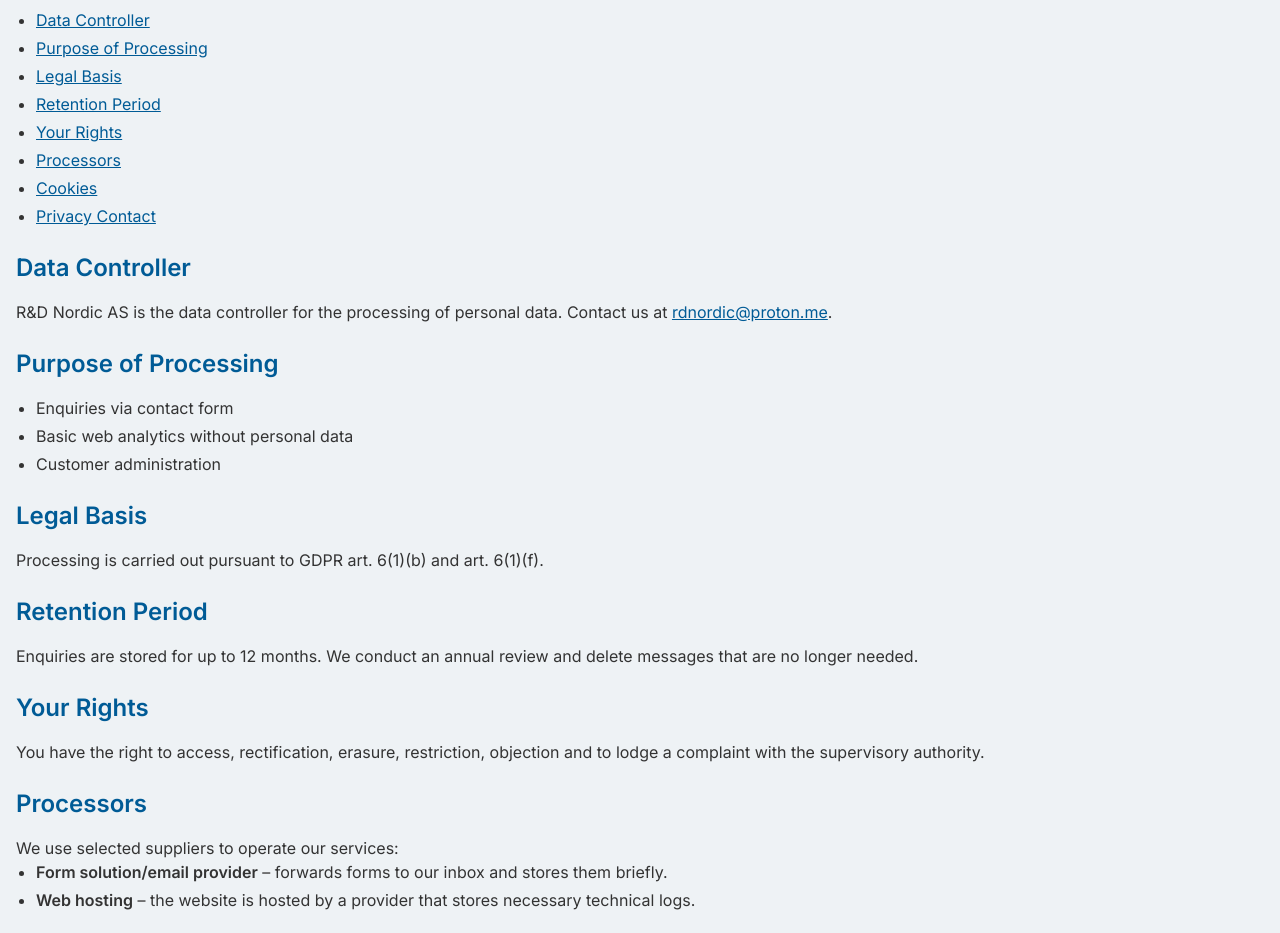
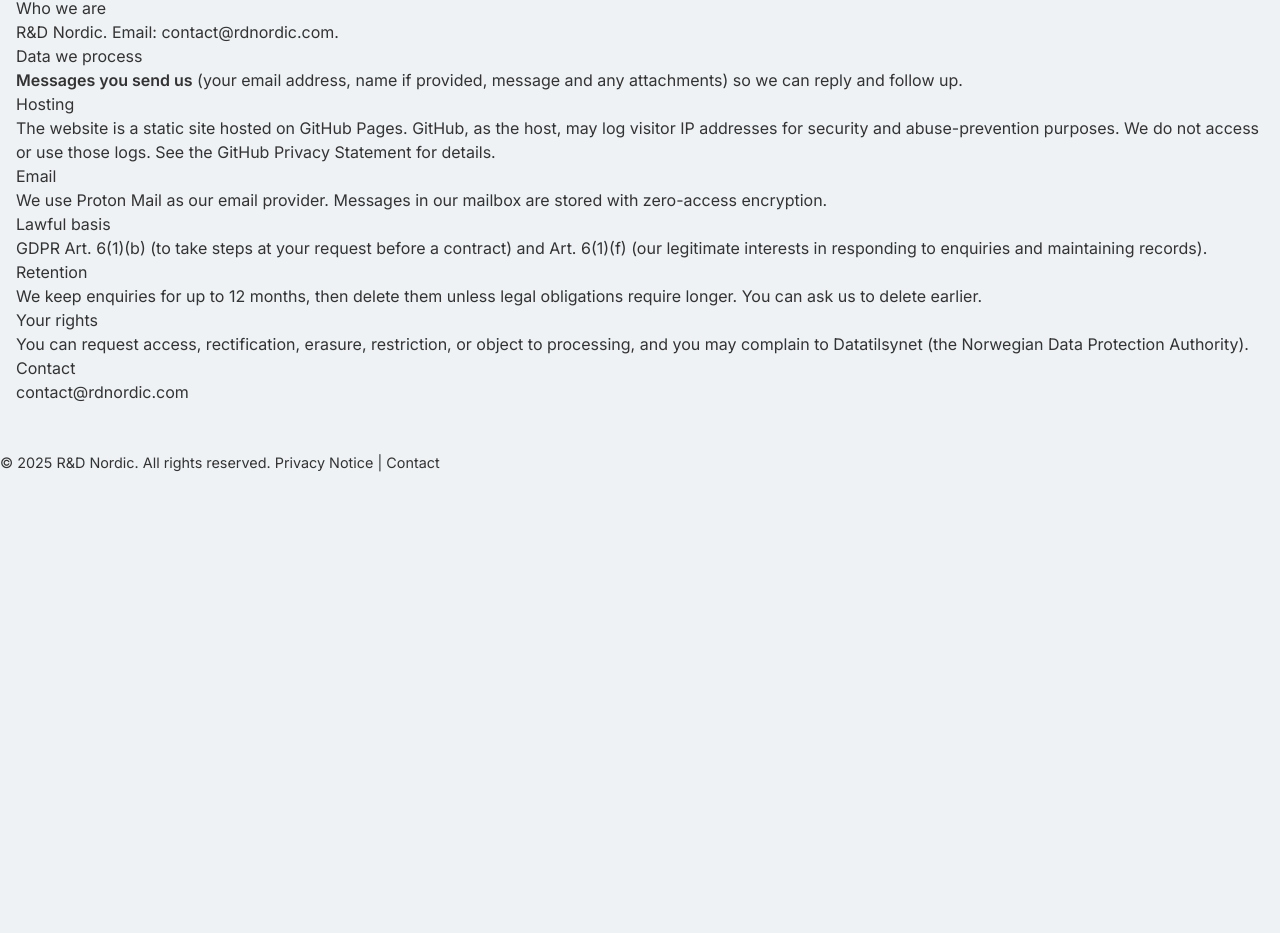
Before and after one commit to RDNordic/RDNordic, a plain HTML site: page privacy.html in a window 1280 px wide. Shown: the part 141-1074 px from the top of the page. After the commit the page ends 800 px from the top, so only its background shows below. Drawn offline with nearby package versions, Linux system fonts and the light colour scheme.

Commit message:
refactor: remove contact form and update privacy

```diff
--- a/privacy.html
+++ b/privacy.html
@@ -22,59 +22,35 @@
         </nav>
     </header>
     <main class="container py-8">
-        <h1 class="text-3xl font-semibold text-[#005b96] mb-6">Privacy Notice</h1>
-        <nav class="mb-6">
-            <ul class="list-disc pl-5 space-y-1">
-                <li><a href="#data-controller" class="text-[#005b96] underline">Data Controller</a></li>
-                <li><a href="#purpose" class="text-[#005b96] underline">Purpose of Processing</a></li>
-                <li><a href="#legal-basis" class="text-[#005b96] underline">Legal Basis</a></li>
-                <li><a href="#retention" class="text-[#005b96] underline">Retention Period</a></li>
-                <li><a href="#rights" class="text-[#005b96] underline">Your Rights</a></li>
-                <li><a href="#processors" class="text-[#005b96] underline">Processors</a></li>
-                <li><a href="#cookies" class="text-[#005b96] underline">Cookies</a></li>
-                <li><a href="#privacy-contact" class="text-[#005b96] underline">Privacy Contact</a></li>
-            </ul>
-        </nav>
-        <section id="data-controller" class="mb-6">
-            <h2 class="text-2xl font-semibold text-[#005b96] mb-4">Data Controller</h2>
-            <p>R&amp;D Nordic AS is the data controller for the processing of personal data. Contact us at <a href="mailto:rdnordic@proton.me" class="text-[#005b96] underline">rdnordic@proton.me</a>.</p>
-        </section>
-        <section id="purpose" class="mb-6">
-            <h2 class="text-2xl font-semibold text-[#005b96] mb-4">Purpose of Processing</h2>
-            <ul class="list-disc pl-5 space-y-1">
-                <li>Enquiries via contact form</li>
-                <li>Basic web analytics without personal data</li>
-                <li>Customer administration</li>
-            </ul>
-        </section>
-        <section id="legal-basis" class="mb-6">
-            <h2 class="text-2xl font-semibold text-[#005b96] mb-4">Legal Basis</h2>
-            <p>Processing is carried out pursuant to GDPR art. 6(1)(b) and art. 6(1)(f).</p>
-        </section>
-        <section id="retention" class="mb-6">
-            <h2 class="text-2xl font-semibold text-[#005b96] mb-4">Retention Period</h2>
-            <p>Enquiries are stored for up to 12 months. We conduct an annual review and delete messages that are no longer needed.</p>
-        </section>
-        <section id="rights" class="mb-6">
-            <h2 class="text-2xl font-semibold text-[#005b96] mb-4">Your Rights</h2>
-            <p>You have the right to access, rectification, erasure, restriction, objection and to lodge a complaint with the supervisory authority.</p>
-        </section>
-        <section id="processors" class="mb-6">
-            <h2 class="text-2xl font-semibold text-[#005b96] mb-4">Processors</h2>
-            <p>We use selected suppliers to operate our services:</p>
-            <ul class="list-disc pl-5 space-y-1">
-                <li><strong>Form solution/email provider</strong> – forwards forms to our inbox and stores them briefly.</li>
-                <li><strong>Web hosting</strong> – the website is hosted by a provider that stores necessary technical logs.</li>
-            </ul>
-        </section>
-        <section id="cookies" class="mb-6">
-            <h2 class="text-2xl font-semibold text-[#005b96] mb-4">Cookies</h2>
-            <p>We use only necessary cookies. A banner may be added if needed in the future.</p>
-        </section>
-        <section id="privacy-contact" class="mb-6">
-            <h2 class="text-2xl font-semibold text-[#005b96] mb-4">Privacy Contact</h2>
-            <p>Have questions about privacy? Contact us at <a href="mailto:rdnordic@proton.me" class="text-[#005b96] underline">rdnordic@proton.me</a>.</p>
-        </section>
+        <h1>Privacy Notice</h1>
+
+        <p>We do not use cookies or analytics and we do not embed third-party tracking scripts. The only personal data we receive is what you choose to send us by email.</p>
+
+        <h2>Who we are</h2>
+        <p>R&amp;D Nordic. Email: <a href="mailto:contact@rdnordic.com">contact@rdnordic.com</a>.</p>
+
+        <h2>Data we process</h2>
+        <ul>
+          <li><strong>Messages you send us</strong> (your email address, name if provided, message and any attachments) so we can reply and follow up.</li>
+        </ul>
+
+        <h2>Hosting</h2>
+        <p>The website is a static site hosted on GitHub Pages. GitHub, as the host, may log visitor IP addresses for security and abuse-prevention purposes. We do not access or use those logs. See the GitHub Privacy Statement for details.</p>
+
+        <h2>Email</h2>
+        <p>We use Proton Mail as our email provider. Messages in our mailbox are stored with zero-access encryption.</p>
+
+        <h2>Lawful basis</h2>
+        <p>GDPR Art. 6(1)(b) (to take steps at your request before a contract) and Art. 6(1)(f) (our legitimate interests in responding to enquiries and maintaining records).</p>
+
+        <h2>Retention</h2>
+        <p>We keep enquiries for up to 12 months, then delete them unless legal obligations require longer. You can ask us to delete earlier.</p>
+
+        <h2>Your rights</h2>
+        <p>You can request access, rectification, erasure, restriction, or object to processing, and you may complain to Datatilsynet (the Norwegian Data Protection Authority).</p>
+
+        <h2>Contact</h2>
+        <p><a href="mailto:contact@rdnordic.com">contact@rdnordic.com</a></p>
     </main>
     <footer class="site-footer">
         <p>&copy; 2025 R&amp;D Nordic. All rights reserved. <a href="/privacy.html">Privacy Notice</a> | <a href="/index.html#contact">Contact</a></p>
```
Also changed, not shown: index.html (+3 -29 lines), thanks.html (deleted, +0 -33 lines).
